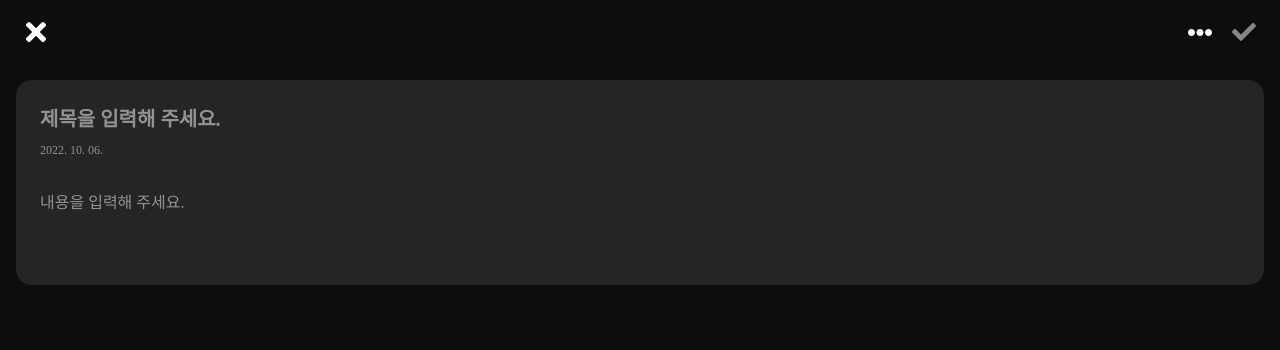
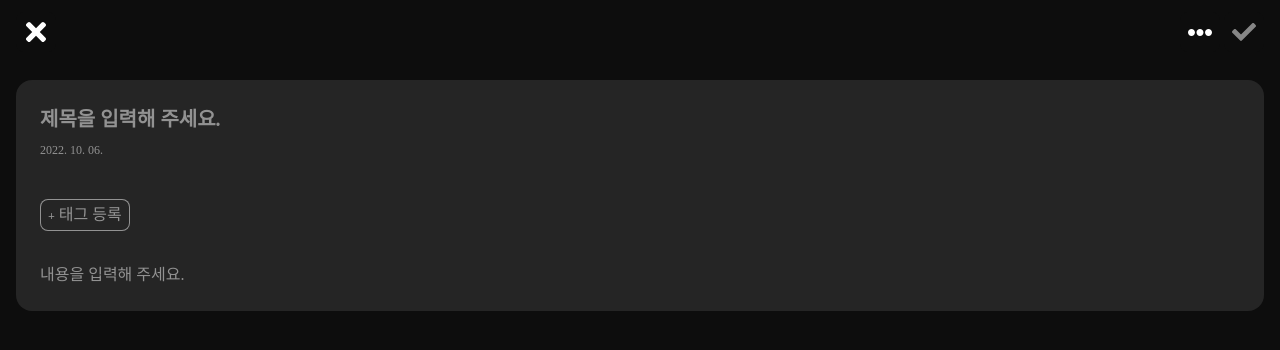
Before and after one commit to weirdry/react-memo, a React (Create React App) app: page /view-memo/1 in a window 1280 px wide. Shown: the top 350 px of the page. Built offline with nearby package versions, Linux system fonts and the light colour scheme; a web font is replaced by a local one.

Commit message:
TagList added

```diff
--- a/src/components/chip/chip.component.tsx
+++ b/src/components/chip/chip.component.tsx
@@ -35,7 +35,11 @@ export default function Chip(props: ChipProps) {
 	switch (chipType) {
 		case 'tag':
 			return (
-				<SelectedChip isSelected={isSelected} onClick={handleClick}>
+				<SelectedChip
+					isSelected={isSelected}
+					onClick={handleClick}
+					type="button"
+				>
 					<div className="texts-container">
 						<span className="symbol">#</span> {text}
 					</div>
@@ -49,7 +53,11 @@ export default function Chip(props: ChipProps) {
 			)
 		case 'all':
 			return (
-				<SelectedChip isSelected={isSelected} onClick={handleClick}>
+				<SelectedChip
+					isSelected={isSelected}
+					onClick={handleClick}
+					type="button"
+				>
 					<div className="texts-container">전체</div>
 					{size === 'md' && <span className="count">{count}</span>}
 					{deletable && (
@@ -61,12 +69,12 @@ export default function Chip(props: ChipProps) {
 			)
 		case 'new':
 			return (
-				<SelectedChip isSelected={false} onClick={handleClick}>
+				<SelectedChip isSelected={false} onClick={handleClick} type="button">
 					<div className="texts-container">
 						<span className="symbol">
 							<b>+</b>
 						</span>{' '}
-						새 태그
+						{text}
 					</div>
 				</SelectedChip>
 			)
--- a/src/components/chip/chip.styles.ts
+++ b/src/components/chip/chip.styles.ts
@@ -72,7 +72,7 @@ export const ChipSm = styled(ChipContainer)`
 		props.isSelected
 			? css`
 					background-color: var(--colour-chip-inverted-background-inactive);
-					border: none;
+					box-shadow: none;
 
 					color: var(--colour-chip-inverted-on-background-active);
 
@@ -82,8 +82,8 @@ export const ChipSm = styled(ChipContainer)`
 			  `
 			: css`
 					background-color: none;
-					border: 0.0625rem solid
-						var(--colour-chip-default-on-background-inactive);
+					box-shadow: 0 0 0 0.0625rem
+						var(--colour-chip-default-on-background-inactive) inset;
 
 					color: var(--colour-chip-default-on-background-inactive);
 			  `}
@@ -93,7 +93,7 @@ export const ChipSm = styled(ChipContainer)`
 			props.isSelected
 				? css`
 						background-color: var(--colour-chip-inverted-background-hover);
-						border: none;
+						box-shadow: none;
 
 						color: var(--colour-chip-inverted-on-background-hover);
 				  `
@@ -108,7 +108,7 @@ export const ChipSm = styled(ChipContainer)`
 			props.isSelected
 				? css`
 						background-color: var(--colour-chip-inverted-background-pressed);
-						border: none;
+						box-shadow: none;
 
 						color: var(--colour-chip-inverted-on-background-pressed);
 				  `
--- a/src/components/memo-details/memo-details.component.tsx
+++ b/src/components/memo-details/memo-details.component.tsx
@@ -10,6 +10,7 @@ import {
 
 import Card from '../../components/card/card.component'
 import Input from '../input/input.component'
+import TagList from '../tag-list/tag-list.component'
 
 import { MemoDetailsContainer } from './memo-details.styles'
 
@@ -23,7 +24,7 @@ const initialValue: Memo = {
 		day: '2-digit',
 	}),
 	isPinned: false,
-	memoTag: null,
+	memoTag: [],
 }
 
 type MemoDetailsProps = {
@@ -68,6 +69,7 @@ export default function MemoDetails(props: MemoDetailsProps) {
 					/>
 					<span>{memo?.createdAt}</span>
 				</div>
+				<TagList />
 				<Input
 					inputType="body"
 					placeholder="내용을 입력해 주세요."
--- a/src/components/tag-bar/tag-bar.component.tsx
+++ b/src/components/tag-bar/tag-bar.component.tsx
@@ -52,7 +52,7 @@ export default function TagBar() {
 						<Chip key={index} chipType="tag" text={storedTag.name} />
 					))}
 
-				<Chip chipType="new" handleClick={handleCreateTagOpen} />
+				<Chip chipType="new" text="새 태그" handleClick={handleCreateTagOpen} />
 			</TagBarContainer>
 
 			{isCreateTagOpen && (
--- /dev/null
+++ b/src/components/tag-list/tag-list.component.tsx
@@ -0,0 +1,24 @@
+import { Memo } from '../../store/memo/memoSlice'
+
+import Chip from '../chip/chip.component'
+
+import { TagListContainer } from './tag-list.styles'
+
+type TagListProps = {
+	memo?: Memo
+}
+
+export default function TagList(props: TagListProps) {
+	const { memo } = props
+
+	return (
+		<TagListContainer>
+			{memo?.memoTag.length !== 0 &&
+				memo?.memoTag.map((storedTag, index) => (
+					<Chip key={index} size="sm" text={storedTag.name} isSelected />
+				))}
+
+			<Chip size="sm" chipType="new" text="태그 등록" isSelected />
+		</TagListContainer>
+	)
+}
--- /dev/null
+++ b/src/components/tag-list/tag-list.styles.ts
@@ -0,0 +1,15 @@
+import styled from 'styled-components'
+
+export const TagListContainer = styled.div`
+	width: 100%;
+
+	display: flex;
+	align-items: center;
+	gap: 0.5rem;
+
+	padding-top: 0.5rem;
+
+	* {
+		flex-shrink: 0;
+	}
+`
--- a/src/store/memo/memoSlice.ts
+++ b/src/store/memo/memoSlice.ts
@@ -9,7 +9,7 @@ export type Memo = {
 	body: string
 	createdAt: string
 	isPinned: boolean
-	memoTag: Tag | null
+	memoTag: Tag[]
 }
 
 export type Tag = {
@@ -39,7 +39,7 @@ export const initialState: MemoState = {
 		body: '',
 		createdAt: '',
 		isPinned: false,
-		memoTag: null,
+		memoTag: [],
 	},
 	memoList: [],
 	tag: { name: '' },
```
